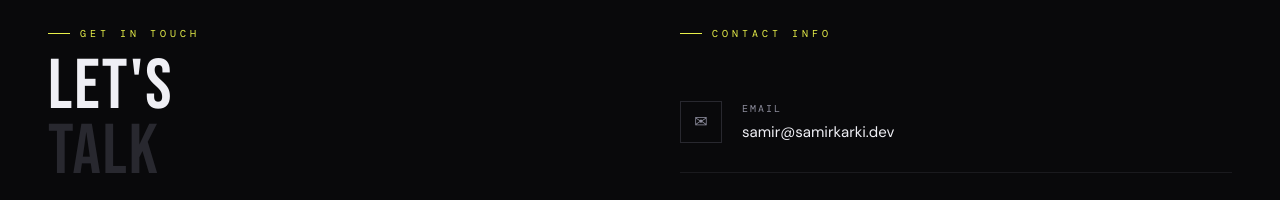
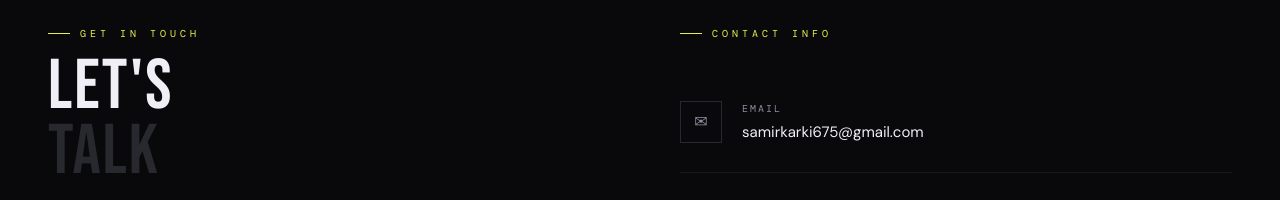
Before and after one commit to samirkarki-1234567890/samir-portfolio, a Next.js app: page / in a window 1280 px wide. Shown: the part 4080-4280 px from the top of the page. Built offline with nearby package versions, Linux system fonts and the light colour scheme; a web font is replaced by a local one.

Commit message:
upadated info

```diff
--- a/src/app/page.tsx
+++ b/src/app/page.tsx
@@ -748,6 +748,17 @@ export default function HomePage() {
           .hero-content { grid-template-columns: 1fr; padding: 0 24px; }
           .hero-right { display: none; }
           .work-grid { grid-template-columns: 1fr; }
+          .work-card.featured {
+            aspect-ratio: auto;
+            min-height: 340px;
+            padding-top: 64px;
+          }
+          .featured-badge {
+            top: 20px; left: 20px;
+          }
+          .work-card.featured .work-arrow {
+            top: 20px; right: 20px;
+          }
           .case-item { grid-template-columns: 1fr; gap: 12px; padding: 28px; }
           .case-stat { text-align: left; }
           .about-inner, .contact-inner { grid-template-columns: 1fr; gap: 48px; }
@@ -1134,8 +1145,8 @@ export default function HomePage() {
               <div className="ci-icon">✉</div>
               <div>
                 <div className="ci-label">Email</div>
-                <a className="ci-val" href="mailto:samir@samirkarki.dev">
-                  samir@samirkarki.dev
+                <a className="ci-val" href="mailto:samirkarki675@gmail.com">
+                  samirkarki675@gmail.com
                 </a>
               </div>
             </div>
```
